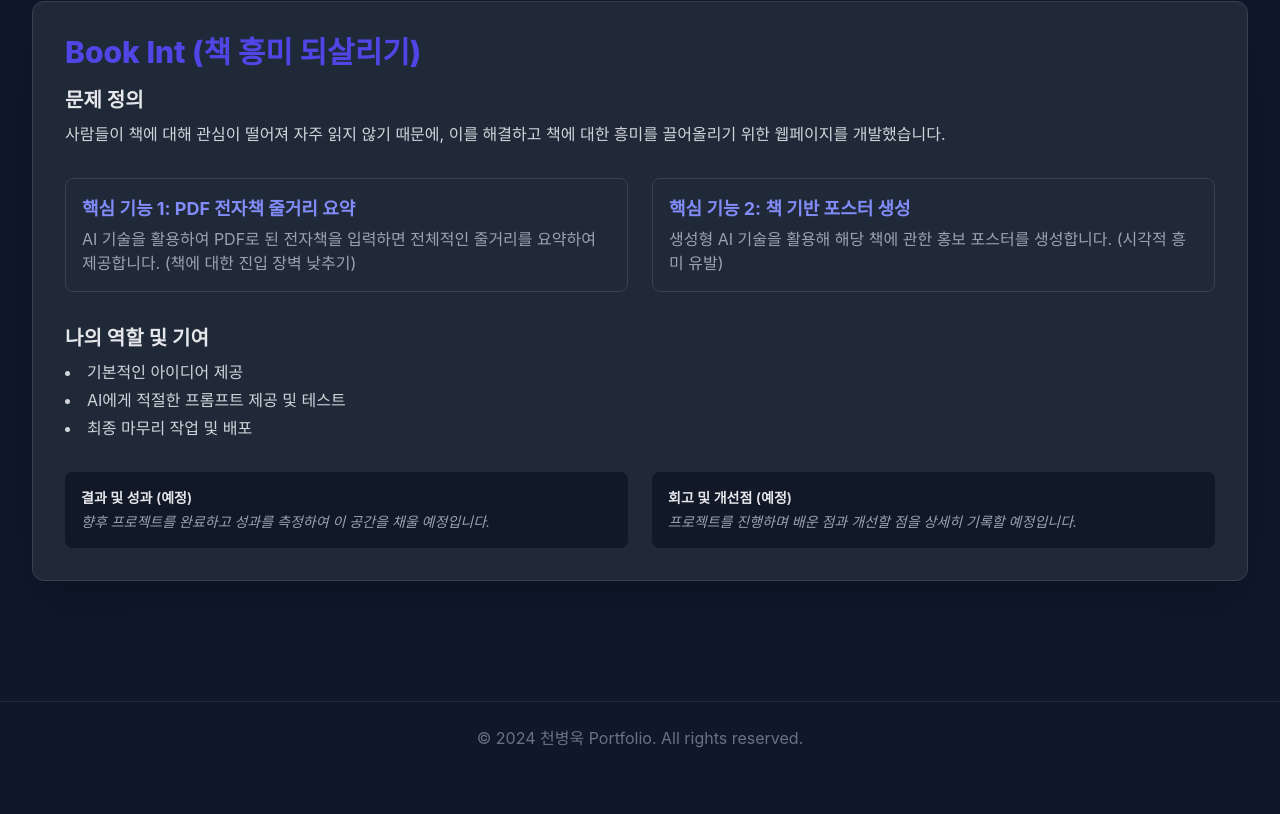
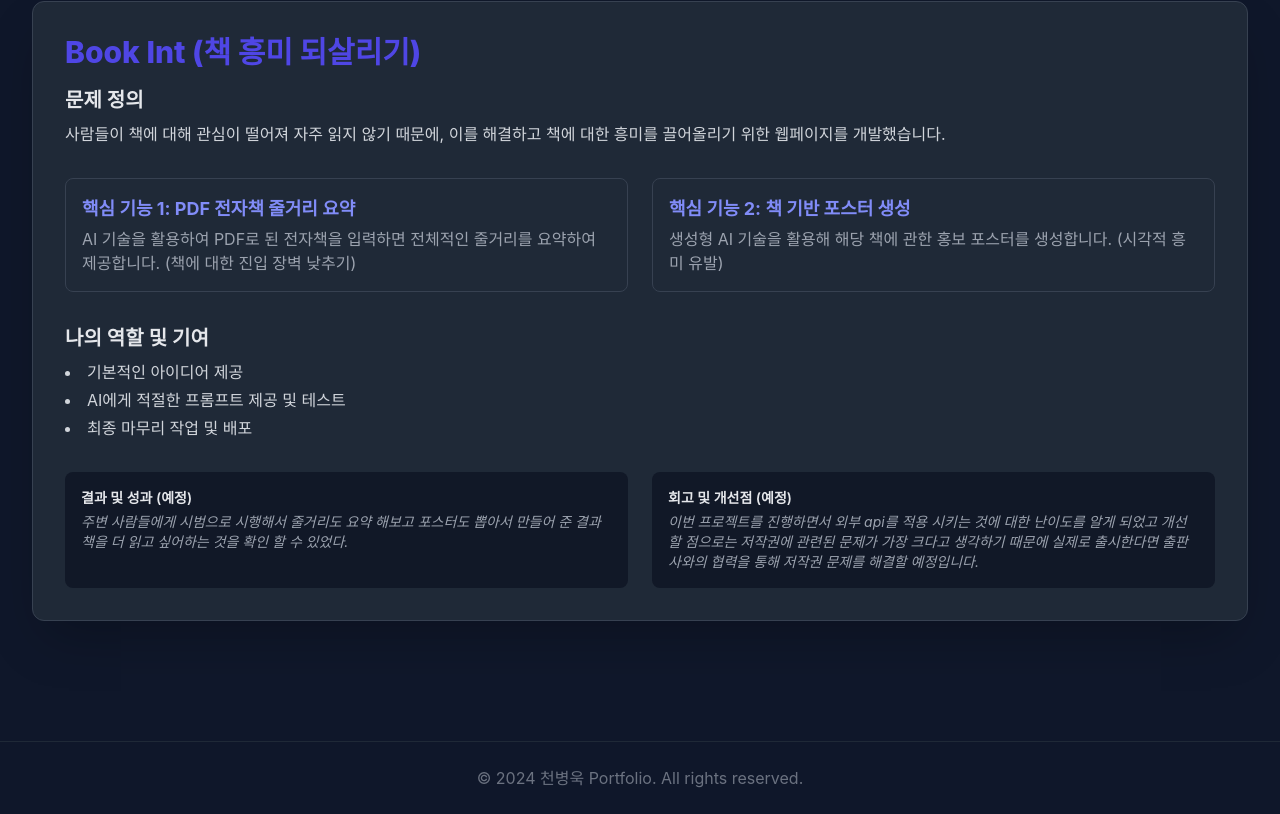
Before and after one commit to chbyuk/Book-Int, a plain HTML site: page index.html in a window 1280 px wide. Shown: the part 1406-2220 px from the top of the page. Before the commit the page ends 2180 px from the top, so only its background shows below. Drawn offline with nearby package versions, Linux system fonts and the light colour scheme.

Commit message:
Update index.html

```diff
--- a/index.html
+++ b/index.html
@@ -189,11 +189,12 @@
                     <div class="grid grid-cols-1 md:grid-cols-2 gap-6 text-gray-400 text-sm italic">
                         <div class="p-4 bg-gray-900 rounded-lg">
                             <p class="font-semibold text-gray-200 not-italic mb-1">결과 및 성과 (예정)</p>
-                            <p>향후 프로젝트를 완료하고 성과를 측정하여 이 공간을 채울 예정입니다.</p>
+                            <p>주변 사람들에게 시범으로 시행해서 줄거리도 요약 해보고 포스터도 뽑아서 만들어 준 결과 책을 더 읽고 싶어하는 것을 확인 할 수 있었다.</p>
                         </div>
                         <div class="p-4 bg-gray-900 rounded-lg">
                             <p class="font-semibold text-gray-200 not-italic mb-1">회고 및 개선점 (예정)</p>
-                            <p>프로젝트를 진행하며 배운 점과 개선할 점을 상세히 기록할 예정입니다.</p>
+                            <p>이번 프로젝트를 진행하면서 외부 api를 적용 시키는 것에 대한 난이도를 알게 되었고 개선할 점으로는
+                            저작권에 관련된 문제가 가장 크다고 생각하기 때문에 실제로 출시한다면 출판사와의 협력을 통해 저작권 문제를 해결할 예정입니다.</p>
                         </div>
                     </div>
                 </div>
```
